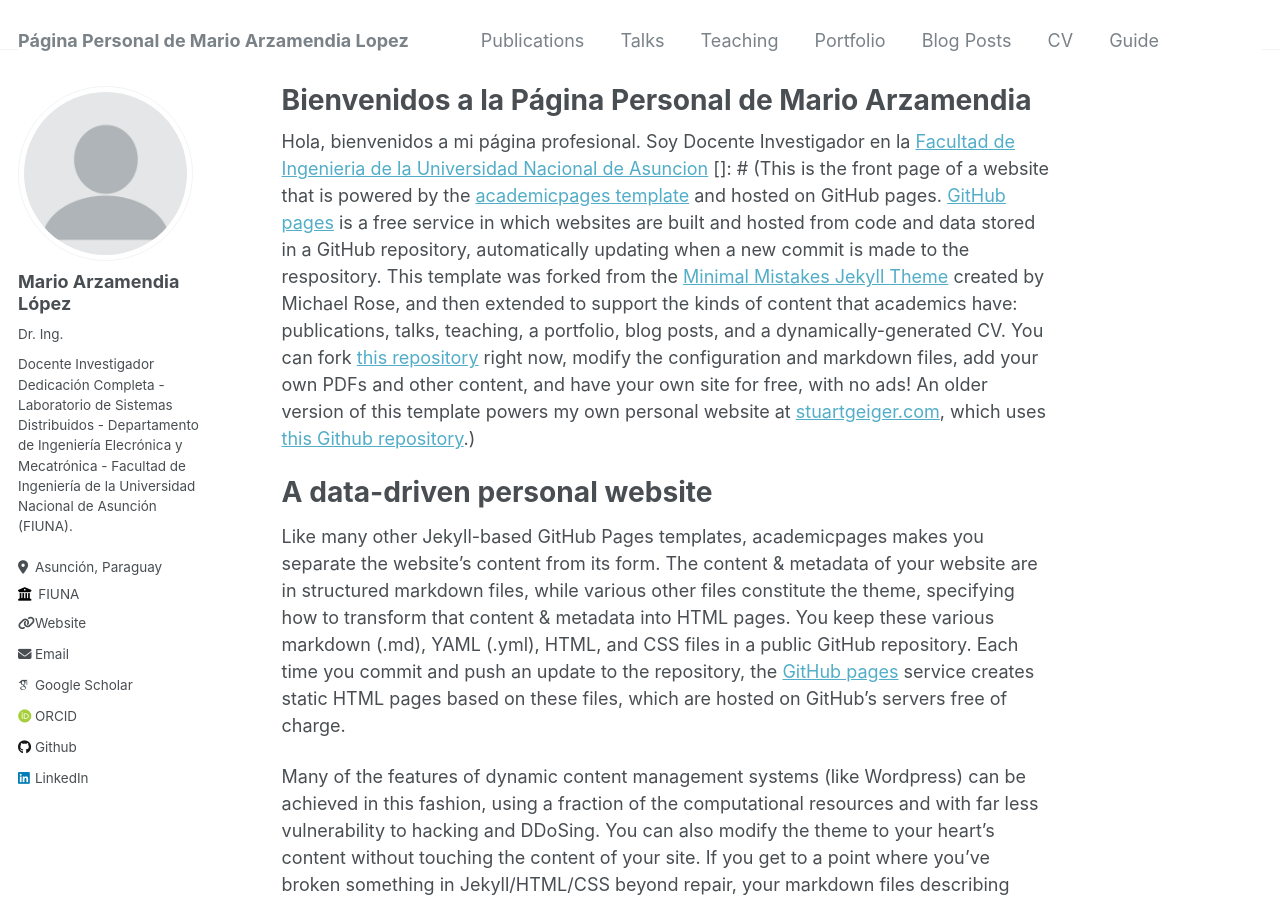
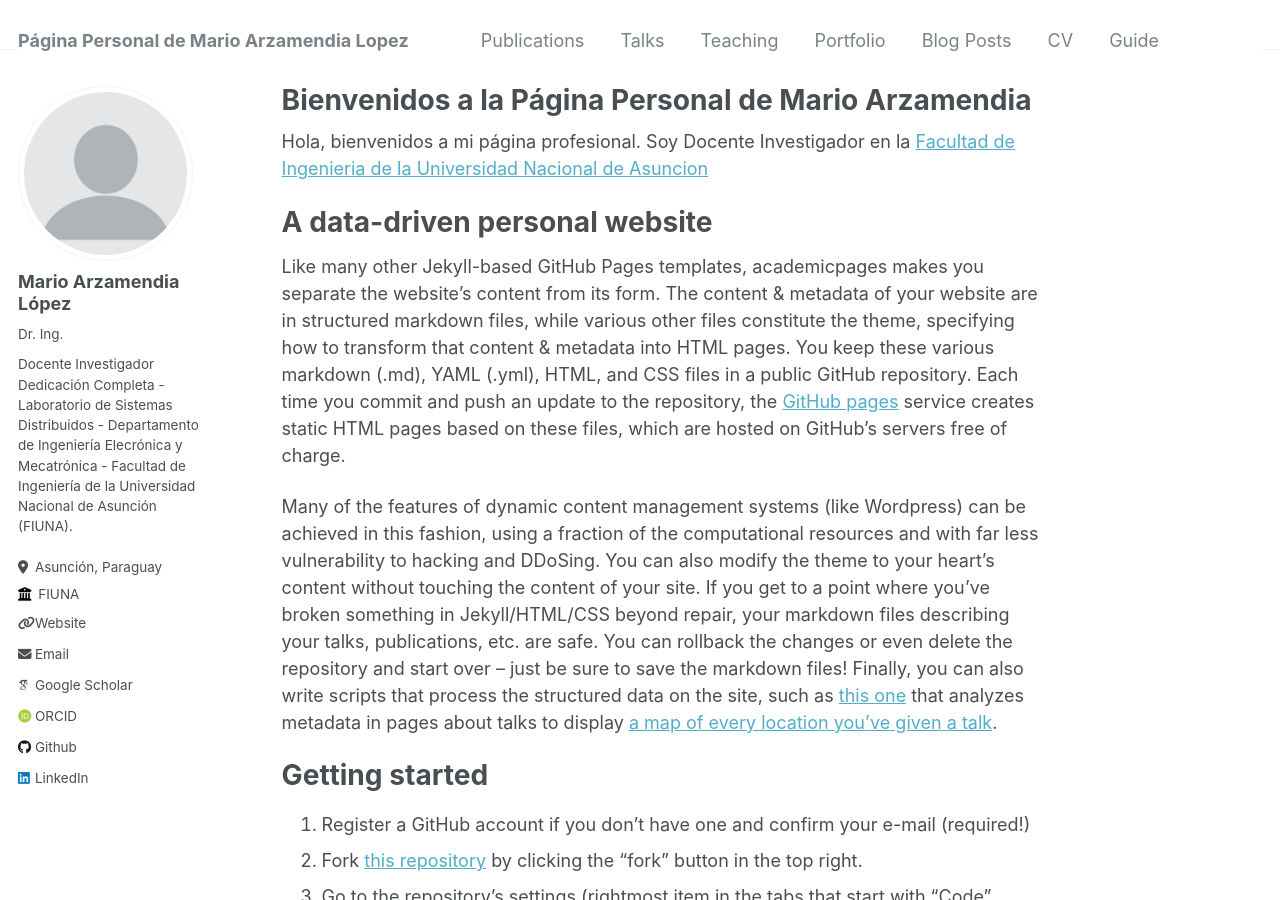
Before and after one commit to marzlop/marzlop.github.io, a Jekyll site: the page built from _pages/about.md, in a window 1280 px wide and 900 px high. Built offline with Jekyll 4.4.1, drawn with Linux system fonts in a browser that asks for light colours; some web fonts are replaced; part of the change alters nothing that is shown.

Commit message:
Prueba de comentarios
En la pagina principal

```diff
--- a/_pages/about.md
+++ b/_pages/about.md
@@ -8,7 +8,8 @@ redirect_from:
 ---
 
 Hola, bienvenidos a mi página profesional. Soy Docente Investigador en la [Facultad de Ingenieria de la Universidad Nacional de Asuncion](https://www.ing.una.py)
-[]: # (This is the front page of a website that is powered by the [academicpages template](https://github.com/academicpages/academicpages.github.io) and hosted on GitHub pages. [GitHub pages](https://pages.github.com) is a free service in which websites are built and hosted from code and data stored in a GitHub repository, automatically updating when a new commit is made to the respository. This template was forked from the [Minimal Mistakes Jekyll Theme](https://mmistakes.github.io/minimal-mistakes/) created by Michael Rose, and then extended to support the kinds of content that academics have: publications, talks, teaching, a portfolio, blog posts, and a dynamically-generated CV. You can fork [this repository](https://github.com/academicpages/academicpages.github.io) right now, modify the configuration and markdown files, add your own PDFs and other content, and have your own site for free, with no ads! An older version of this template powers my own personal website at [stuartgeiger.com](http://stuartgeiger.com), which uses [this Github repository](https://github.com/staeiou/staeiou.github.io).)
+{::comment}This is the front page of a website that is powered by the [academicpages template](https://github.com/academicpages/academicpages.github.io) and hosted on GitHub pages. [GitHub pages](https://pages.github.com) is a free service in which websites are built and hosted from code and data stored in a GitHub repository, automatically updating when a new commit is made to the respository. This template was forked from the [Minimal Mistakes Jekyll Theme](https://mmistakes.github.io/minimal-mistakes/) created by Michael Rose, and then extended to support the kinds of content that academics have: publications, talks, teaching, a portfolio, blog posts, and a dynamically-generated CV. You can fork [this repository](https://github.com/academicpages/academicpages.github.io) right now, modify the configuration and markdown files, add your own PDFs and other content, and have your own site for free, with no ads! An older version of this template powers my own personal website at [stuartgeiger.com](http://stuartgeiger.com), which uses [this Github repository](https://github.com/staeiou/staeiou.github.io).
+{:/comment}
 
 A data-driven personal website
 ======
```
